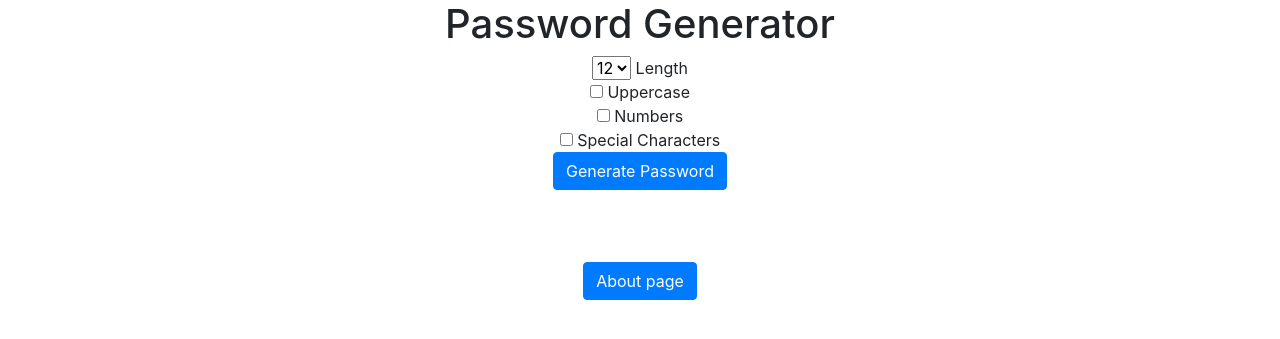
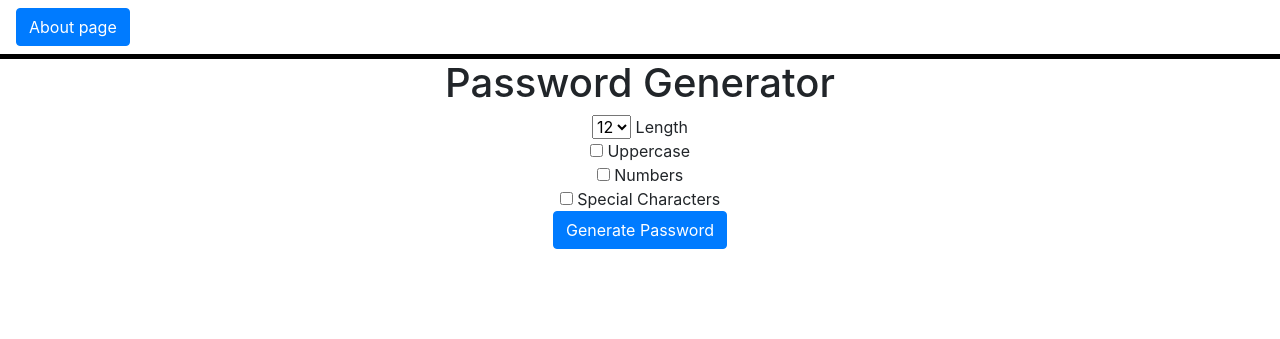
Before and after one commit to Serj2626/django-password_generator, a Django app: template generator/templates/generator/home.html in a window 1280 px wide. Shown: the top 339 px of the page. Run offline with Django 3.2, Linux system fonts and the light colour scheme; the template is opened without the code that fills it, so the values that code supplies are empty; some libraries are stand-ins or nearby versions.

Commit message:
add new style for home page

```diff
--- a/generator/templates/generator/home.html
+++ b/generator/templates/generator/home.html
@@ -1,12 +1,20 @@
 {% extends 'generator/main.html' %}
+
 
 {% block title %}Home page{% endblock %}
 
 
+{% block header %}
+    <nav class="navbar navbar-light" style="background-color: white;">
+        <a class="btn btn-primary" href="{% url 'about' %}" style="text-decoration: none">About page</a>
+    </nav>
+{% endblock %}
+
+
+
 {% block content %}
-<div class="container text-center">
+<div class="container text-center form-floating">
 <h1>Password Generator</h1>
-
 <form action="{% url 'password' %}">
     <select class="form-select" aria-label name="length">
         <option value="6">6</option>
@@ -32,7 +40,5 @@
 <br>
 <br>
 <br>
-<a class="btn btn-primary" href="{% url 'about' %}" style="text-decoration: none">About page</a>
-
 </div>
 {% endblock %}
--- a/generator/templates/generator/main.html
+++ b/generator/templates/generator/main.html
@@ -8,7 +8,18 @@
     <title>{% block title %}{% endblock %}</title>
     <link rel="stylesheet" href="https://stackpath.bootstrapcdn.com/bootstrap/4.4.1/css/bootstrap.min.css">
 </head>
+
 <body>
-{% block content %}{% endblock %}
+
+<header style="border-bottom: 5px solid black">
+    {% block header %}
+    {% endblock %}
+</header>
+
+<main>
+    {% block content %}
+    {% endblock %}
+</main>
+
 </body>
 </html>
```
Also changed, not shown: generator/templates/generator/about.html (+7 -3 lines), generator/templates/generator/password.html (+9 -1 lines).
